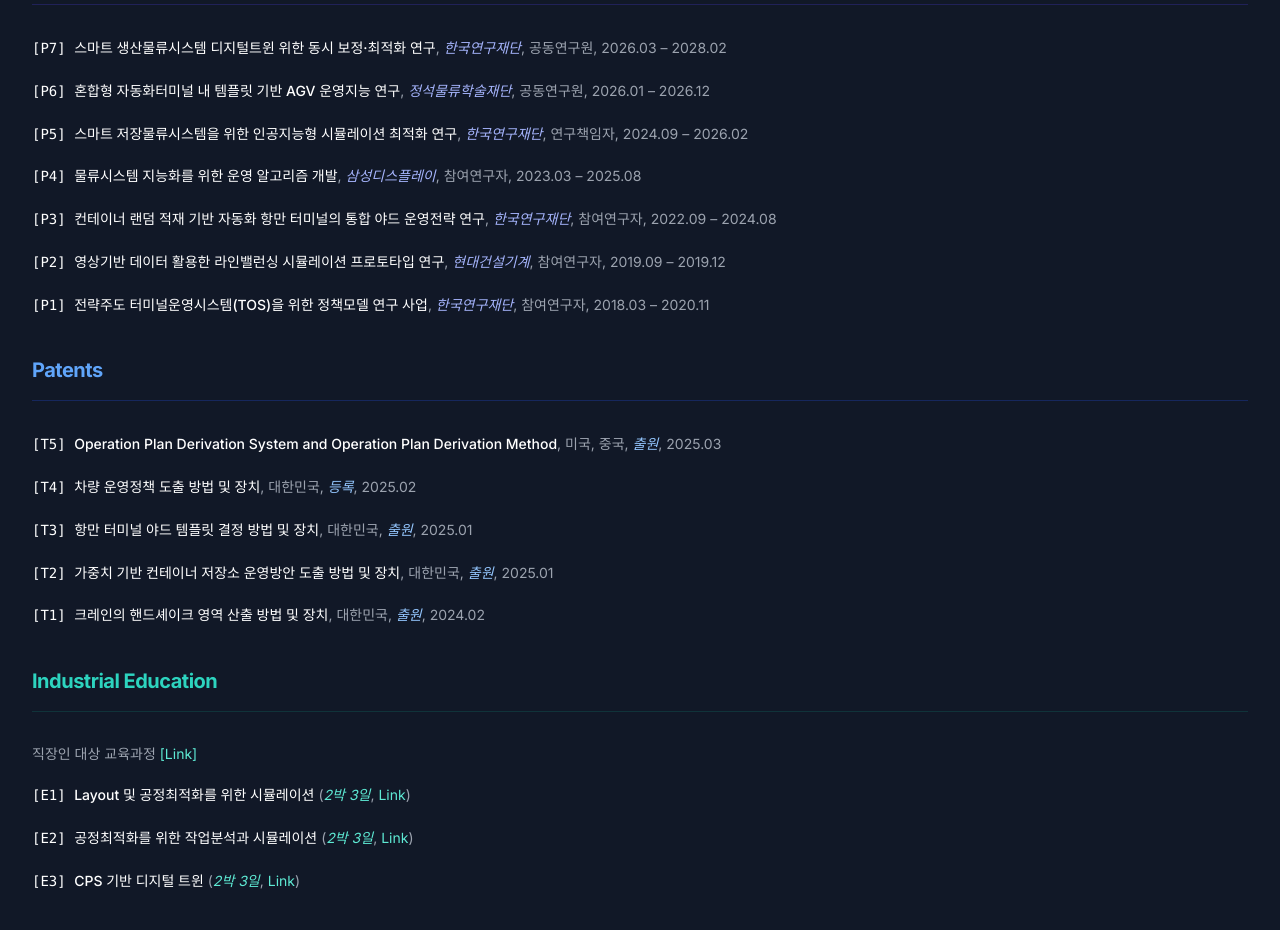
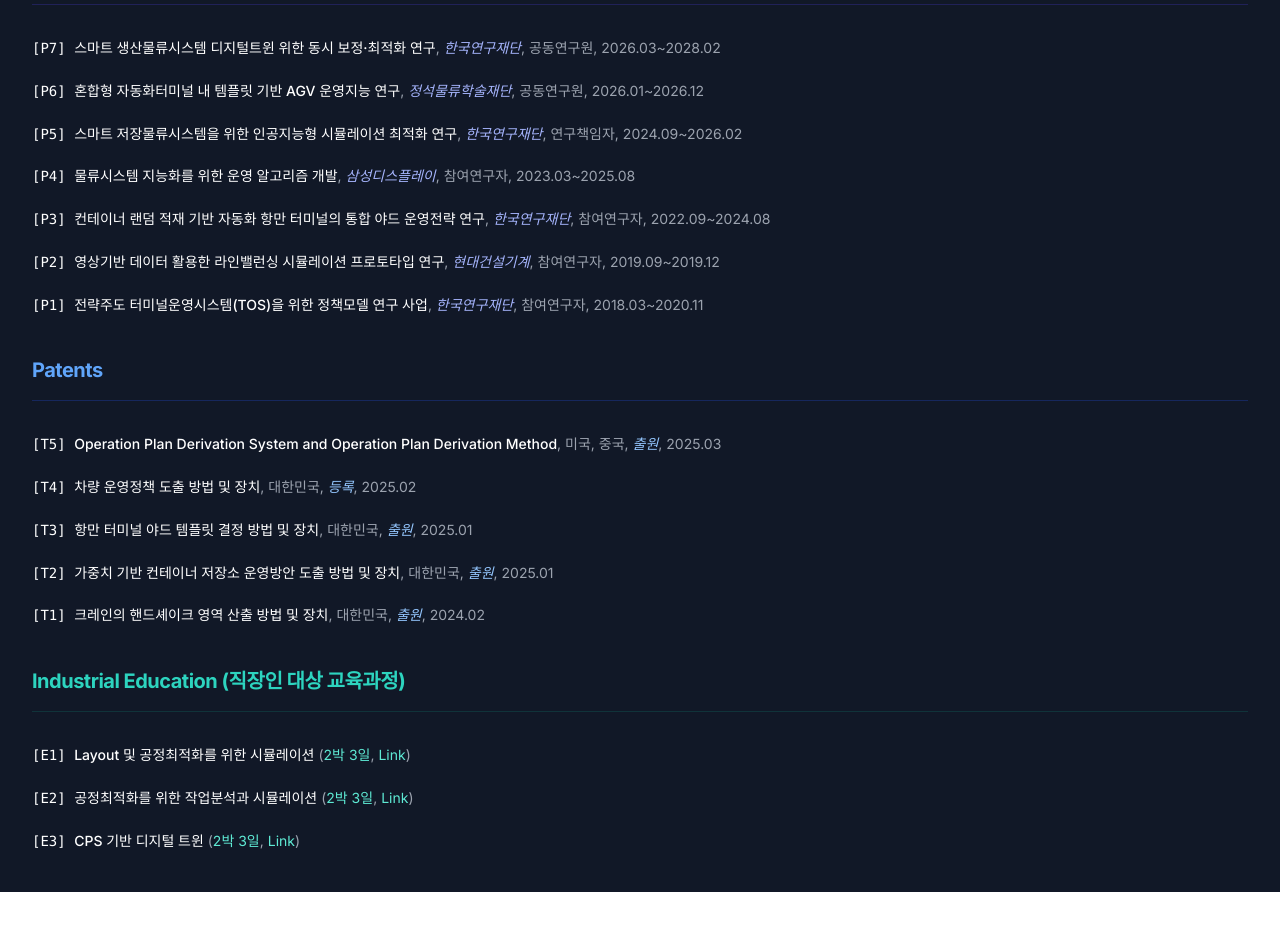
Before and after one commit to bonggwonkang/dt-lab-website, a React (Vite) app: page /#/projects in a window 1280 px wide. Shown: the part 380-1310 px from the top of the page. After the commit the page ends 1272 px from the top, so only its background shows below. Built offline with nearby package versions, Linux system fonts and the light colour scheme; a web font is replaced by a local one.

Commit message:
Tidy Projects page: education heading, plain duration, ~ in periods
Co-Authored-By: Claude Opus 5.5 <noreply@anthropic.com>

```diff
--- a/src/pages/ProjectsPage.jsx
+++ b/src/pages/ProjectsPage.jsx
@@ -12,43 +12,43 @@ const projects = [
     title: '스마트 생산물류시스템 디지털트윈 위한 동시 보정·최적화 연구',
     role: '공동연구원',
     sponsor: '한국연구재단',
-    period: '2026.03 – 2028.02',
+    period: '2026.03~2028.02',
   },
   {
     title: '혼합형 자동화터미널 내 템플릿 기반 AGV 운영지능 연구',
     role: '공동연구원',
     sponsor: '정석물류학술재단',
-    period: '2026.01 – 2026.12',
+    period: '2026.01~2026.12',
   },
   {
     title: '스마트 저장물류시스템을 위한 인공지능형 시뮬레이션 최적화 연구',
     role: '연구책임자',
     sponsor: '한국연구재단',
-    period: '2024.09 – 2026.02',
+    period: '2024.09~2026.02',
   },
   {
     title: '물류시스템 지능화를 위한 운영 알고리즘 개발',
     role: '참여연구자',
     sponsor: '삼성디스플레이',
-    period: '2023.03 – 2025.08',
+    period: '2023.03~2025.08',
   },
   {
     title: '컨테이너 랜덤 적재 기반 자동화 항만 터미널의 통합 야드 운영전략 연구',
     role: '참여연구자',
     sponsor: '한국연구재단',
-    period: '2022.09 – 2024.08',
+    period: '2022.09~2024.08',
   },
   {
     title: '영상기반 데이터 활용한 라인밸런싱 시뮬레이션 프로토타입 연구',
     role: '참여연구자',
     sponsor: '현대건설기계',
-    period: '2019.09 – 2019.12',
+    period: '2019.09~2019.12',
   },
   {
     title: '전략주도 터미널운영시스템(TOS)을 위한 정책모델 연구 사업',
     role: '참여연구자',
     sponsor: '한국연구재단',
-    period: '2018.03 – 2020.11',
+    period: '2018.03~2020.11',
   },
 ]
 
@@ -87,7 +87,6 @@ const patents = [
 ]
 
 // Courses for working professionals, in the program's own course order.
-const educationUrl = 'https://smartfactory.kumoh.ac.kr/'
 const courseUrl = 'https://smartfactory.kumoh.ac.kr/28'
 const courses = [
   { title: 'Layout 및 공정최적화를 위한 시뮬레이션', duration: '2박 3일' },
@@ -186,14 +185,8 @@ export default function ProjectsPage() {
             <motion.div initial="hidden" whileInView="visible" viewport={{ once: true, margin: '-60px' }} variants={stagger}>
               <motion.div variants={fadeUp}
                 className="flex items-center gap-4 mb-8 pb-4 border-b text-teal-600 dark:text-teal-400 border-teal-200 dark:border-teal-800/40">
-                <h2 className="text-xl font-bold tracking-tight text-teal-600 dark:text-teal-400">Industrial Education</h2>
+                <h2 className="text-xl font-bold tracking-tight text-teal-600 dark:text-teal-400">Industrial Education (직장인 대상 교육과정)</h2>
               </motion.div>
-              <motion.p variants={fadeUp} className="text-sm text-gray-500 dark:text-gray-400 mb-5">
-                직장인 대상 교육과정{' '}
-                <a href={educationUrl} target="_blank" rel="noreferrer" className="text-teal-500 dark:text-teal-300 hover:underline">
-                  [Link]
-                </a>
-              </motion.p>
               <div className="space-y-5">
                 {courses.map((item, i) => (
                   <motion.div key={i} variants={fadeUp}>
@@ -201,7 +194,7 @@ export default function ProjectsPage() {
                       <span className="text-gray-900 dark:text-white font-mono -ml-8">[E{i + 1}] </span>
                       <span className="text-gray-900 dark:text-white font-medium">{item.title}</span>
                       <span className="text-gray-500 dark:text-gray-400"> (</span>
-                      <em className="text-teal-500 dark:text-teal-300">{item.duration}</em>
+                      <span className="text-teal-500 dark:text-teal-300">{item.duration}</span>
                       <span className="text-gray-500 dark:text-gray-400">, </span>
                       <a href={courseUrl} target="_blank" rel="noreferrer" className="text-teal-500 dark:text-teal-300 hover:underline">Link</a>
                       <span className="text-gray-500 dark:text-gray-400">)</span>
```
